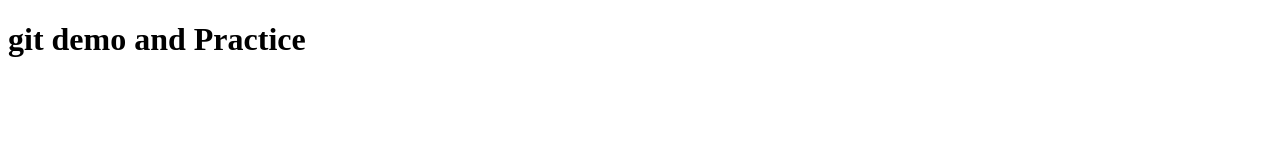
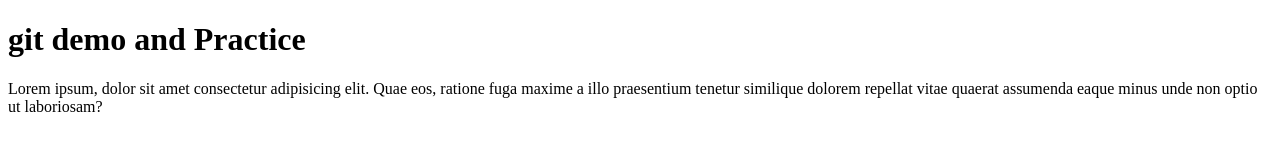
Before and after one commit to crazy-dhanush/git, a plain HTML site: page index.html in a window 1280 px wide. Drawn offline with Linux system fonts and the light colour scheme.

Commit message:
add new comment

```diff
--- a/index.html
+++ b/index.html
@@ -7,5 +7,6 @@
 </head>
 <body>
     <h1>git demo and Practice</h1>
+    <p>Lorem ipsum, dolor sit amet consectetur adipisicing elit. Quae eos, ratione fuga maxime a illo praesentium tenetur similique dolorem repellat vitae quaerat assumenda eaque minus unde non optio ut laboriosam?</p>
 </body>
 </html>
--- a/index.js
+++ b/index.js
@@ -1 +1 @@
-console.log("Welcome to my git")
+console.log("Welcome to my git Functions")
```
